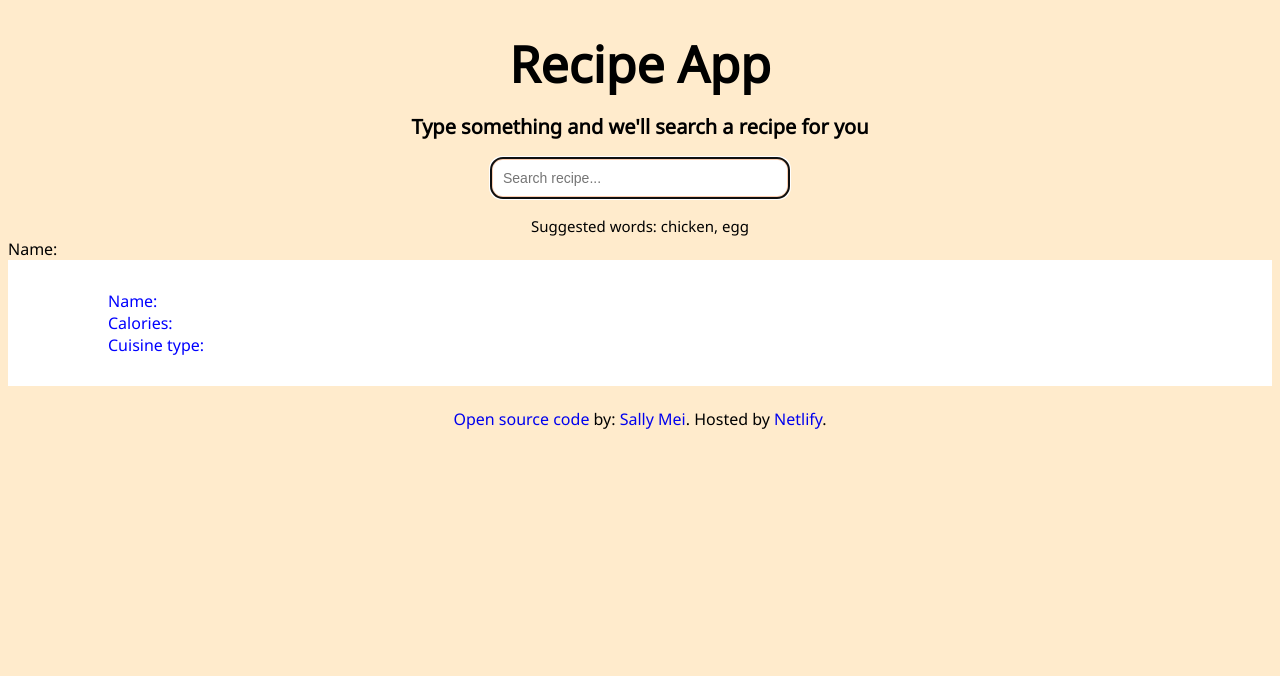
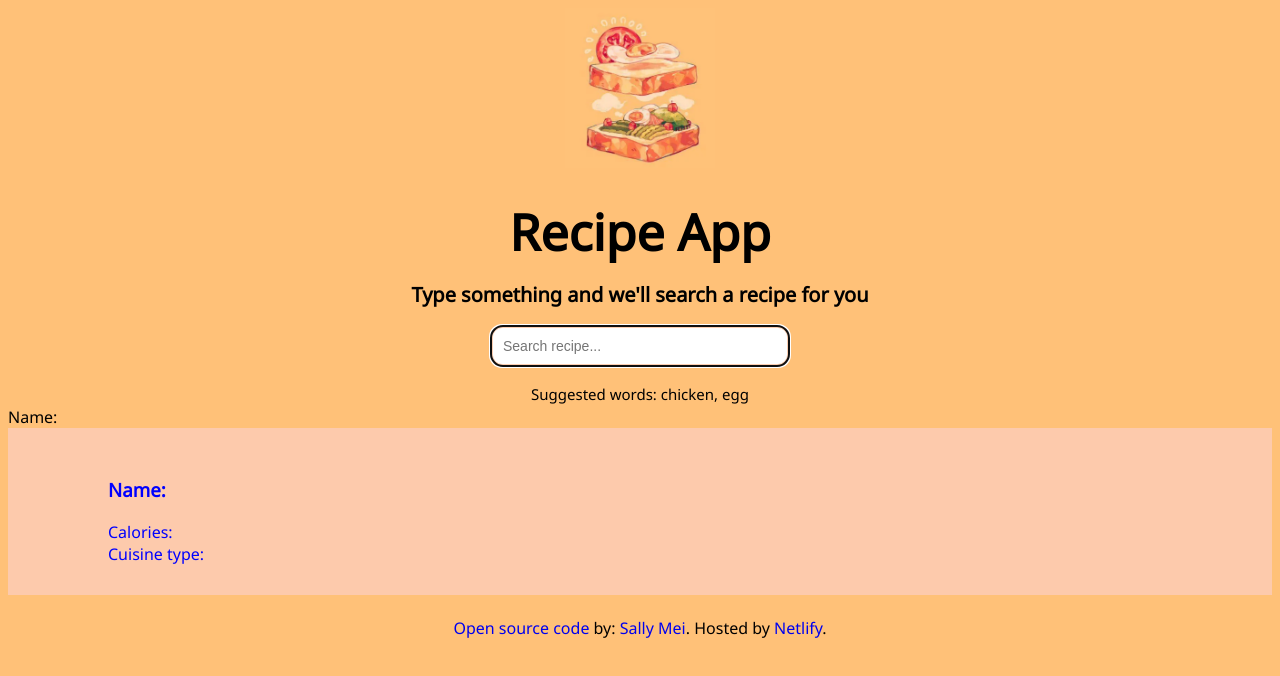
Before and after one commit to SMei201900/Recipe_App, a React (Create React App) app: page / in a window 1280 px wide. Shown: the top 676 px of the page. Built offline with nearby package versions, Linux system fonts and the light colour scheme.

Commit message:
Added logo + more CSS

```diff
--- a/src/App.css
+++ b/src/App.css
@@ -11,3 +11,8 @@ h2 {
 	margin-top: 2px;
 	margin-bottom: 2px;
 }
+
+img {
+	display: block;
+	margin: auto;
+}
--- a/src/App.js
+++ b/src/App.js
@@ -2,11 +2,13 @@ import React from "react";
 import "./App.css";
 import Credits from "./Credits";
 import Food from "./Food";
+import sandwich from "./sandwich.jpg";
 
 export default function App() {
 	return (
 		<div className="App">
 			<header>
+				<img src={sandwich} alt="sandwich" width={150} />
 				<h1> Recipe App </h1>
 				<h2>Type something and we'll search a recipe for you</h2>
 			</header>
--- a/src/Food.css
+++ b/src/Food.css
@@ -18,8 +18,3 @@ input {
 	text-align: center;
 	margin: 2px;
 }
-
-.card {
-	background: white;
-	padding: 30px 100px;
-}
--- a/src/RecipeInfo.css
+++ b/src/RecipeInfo.css
@@ -1,5 +1,5 @@
 .card {
 	color: blue;
-	background: white;
+	background: #fdcaac;
 	padding: 30px 100px;
 }
--- a/src/RecipeInfo.js
+++ b/src/RecipeInfo.js
@@ -6,7 +6,7 @@ export default function RecipeInfo(props) {
 		return (
 			<div className="RecipeInfo">
 				<section className="card">
-					<div>Name: {props.zero.name}</div>
+					<h3>Name: {props.zero.name}</h3>
 					<div>Calories: {props.zero.calories}</div>
 					<div>Cuisine type: {props.zero.cuisineType}</div>
 				</section>
--- a/src/index.css
+++ b/src/index.css
@@ -1,4 +1,4 @@
 body {
 	font-family: "Noto Sans", sans-serif;
-	background: #ffebcc;
+	background: #ffc178;
 }
```
Also changed, not shown: src/sandwich.jpg (added).
